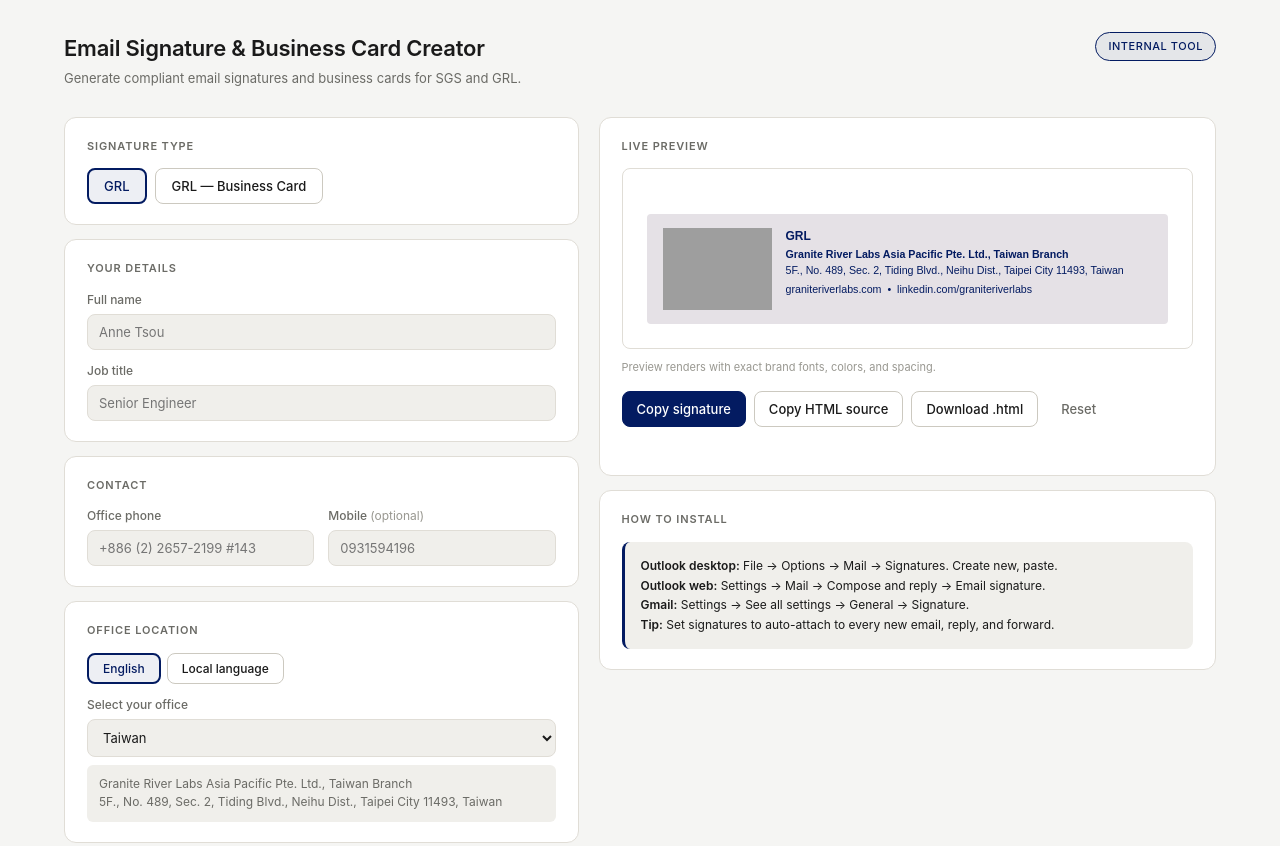
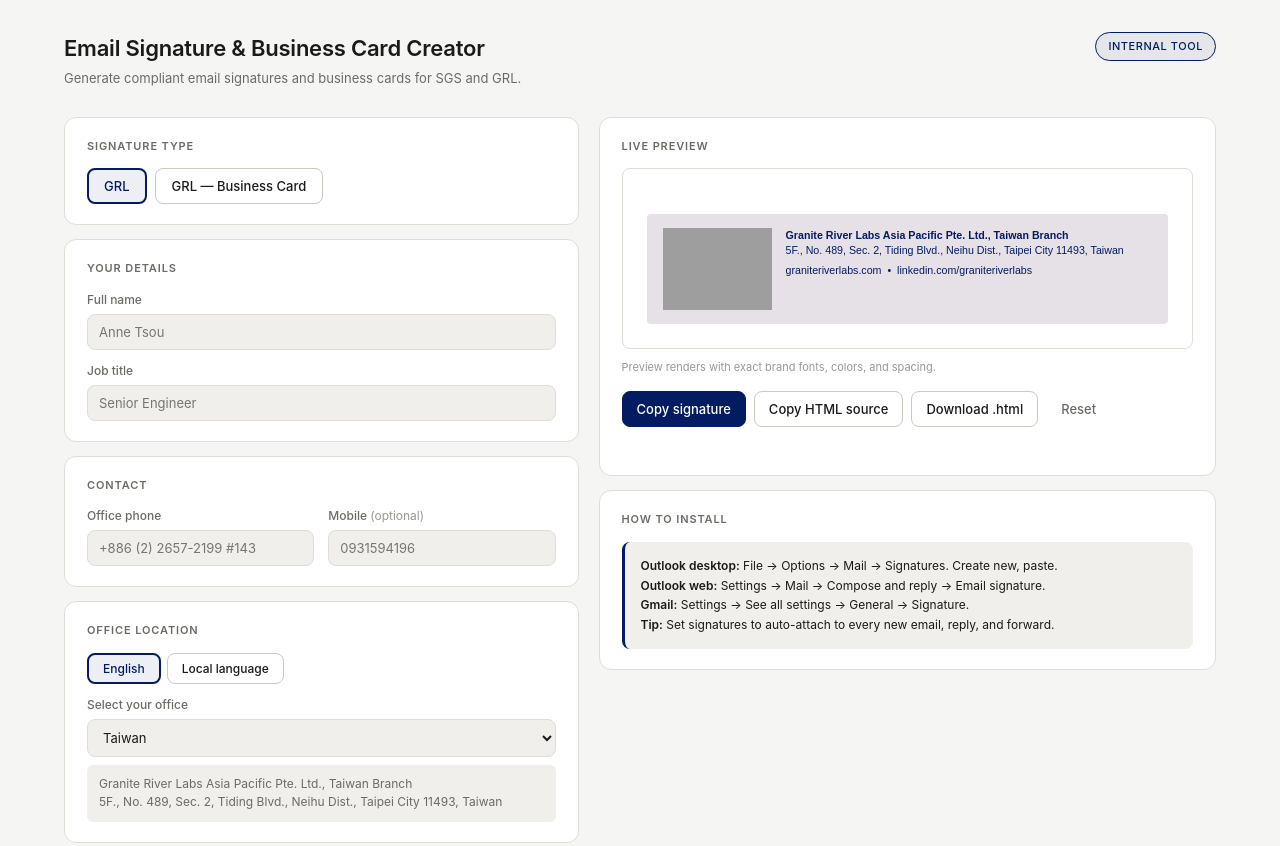
Before and after one commit to Raulumsh/GRL-Signature-Creator, a plain HTML site: page index.html in a window 1280 px wide. Shown: the top 846 px of the page. Drawn offline with nearby package versions, Linux system fonts and the light colour scheme; grey boxes are pictures that could not be loaded.

Commit message:
Remove 'GRL' from company name display
Removed the company name 'GRL' from the HTML structure.

```diff
--- a/index.html
+++ b/index.html
@@ -466,7 +466,7 @@ html, body { background: var(--bg); color: var(--text); font-family: -apple-syst
     h += '<img src="https://graniteriverlabs.com/hubfs/GRL%20logo_By%20SGS%20-%20RGB%20(1).png" alt="GRL" width="109" style="display:block; border:0;">';
     h += '</td>';
     h += '<td style="vertical-align:top; font-size:8pt; color:'+GRL_BLUE+'; line-height:1.45;">';
-    h += '<div style="font-weight:bold; font-size:9pt; margin-bottom:2px;">GRL</div>';
+
     if (langMode === 'local') {
       // Local language only — fall back to English if no local version
       var cName = loc.localCompany || loc.company;
```
